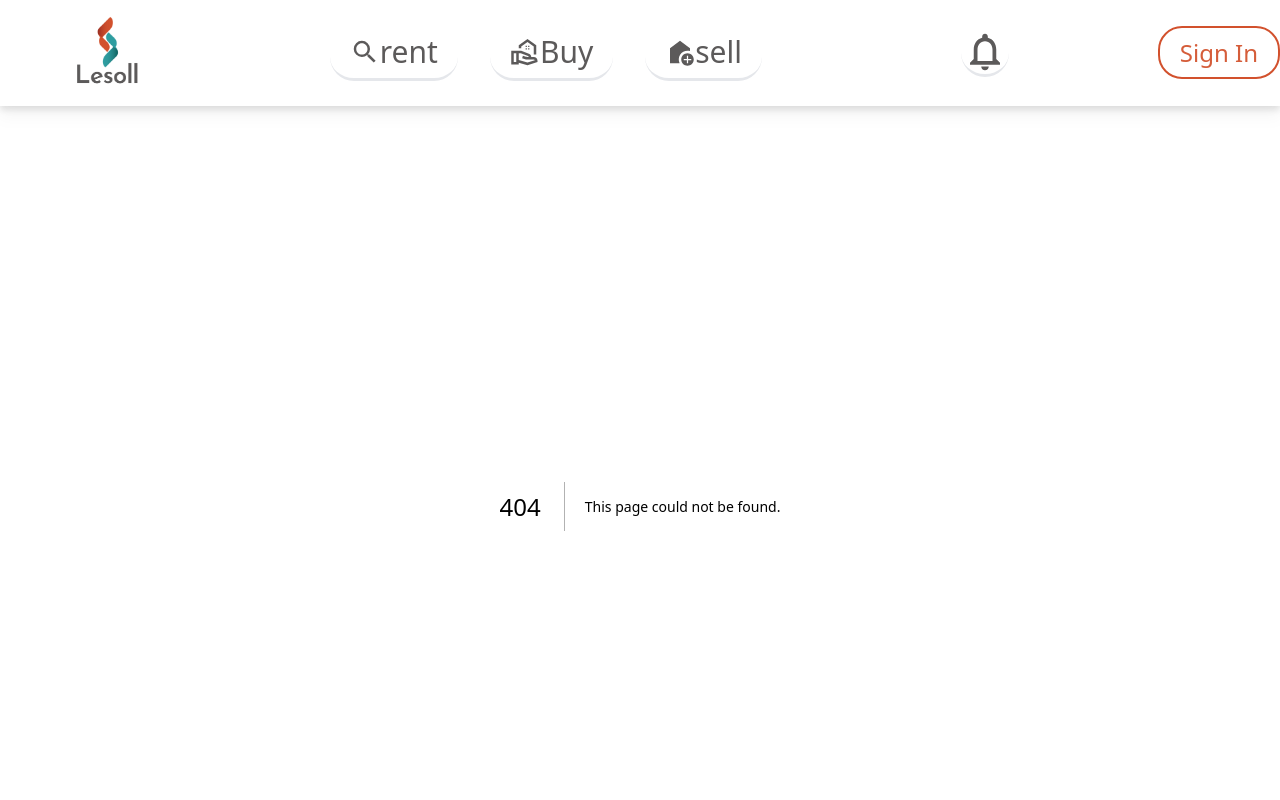
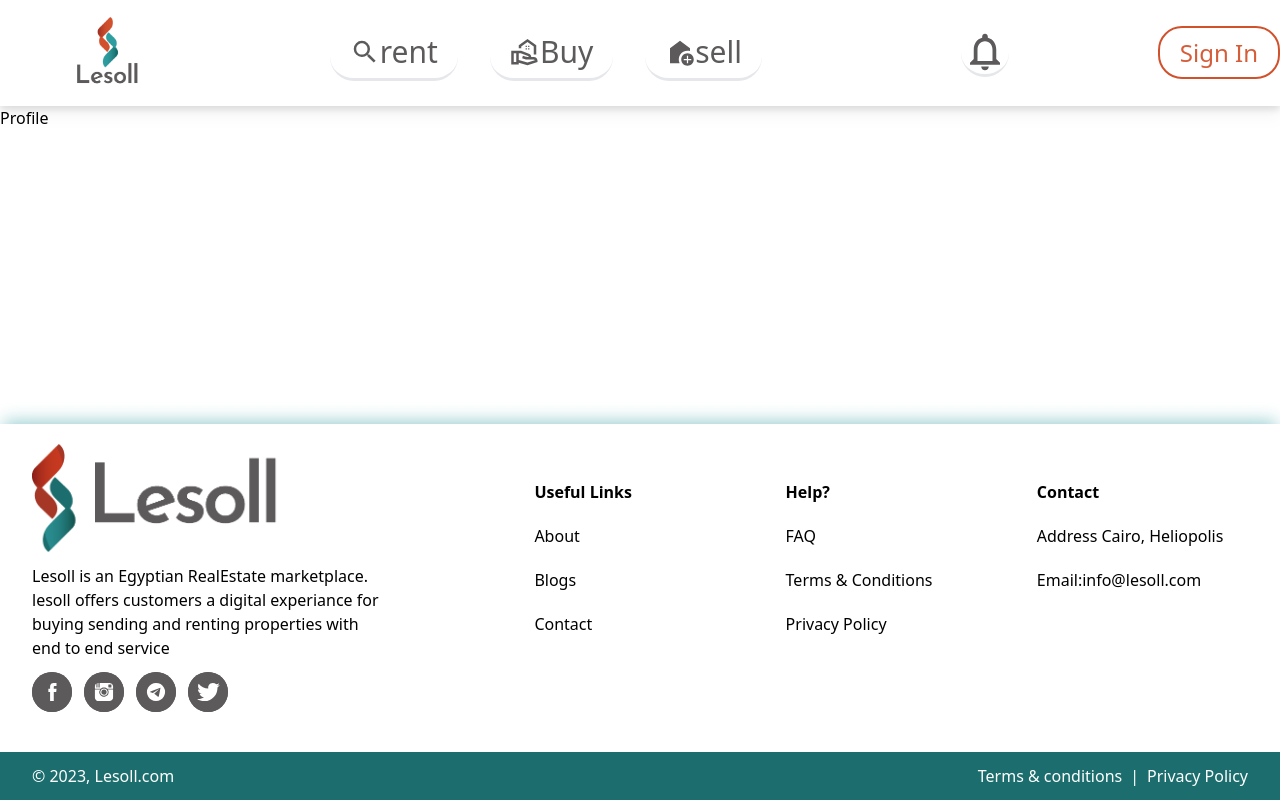
Before and after one commit to Lesoll-Team/frontend-site, a Next.js app: page /profile in a window 1280 px wide. Before the commit this address had no page. Shown: the top 800 px of the page. Built offline with nearby package versions, Linux system fonts and the light colour scheme.

Commit message:
minor change

```diff
--- a/src/components/footer/Footer.jsx
+++ b/src/components/footer/Footer.jsx
@@ -15,7 +15,7 @@ const Footer = () => {
             className="object-fit -mt-5 lg:w-[250px]  w-[150px]"
             src="/logo-x.png"
           />
-          <p className="w-3/4">
+          <p className="md:w-3/4">
             Lesoll is an Egyptian RealEstate marketplace. lesoll offers
             customers a digital experiance for buying sending and renting
             properties with end to end service
--- /dev/null
+++ b/src/components/profile/Profile.jsx
@@ -0,0 +1,7 @@
+import React from "react";
+
+const Profile = () => {
+  return <div>Profile</div>;
+};
+
+export default Profile;
--- /dev/null
+++ b/src/pages/profile/index.jsx
@@ -0,0 +1,7 @@
+import React from "react";
+import Profile from "@/components/profile/Profile";
+const ProfilePage = () => {
+  return <Profile />;
+};
+
+export default Profile;
--- a/src/styles/globals.css
+++ b/src/styles/globals.css
@@ -62,7 +62,17 @@ textarea:focus {
   box-shadow: none;
 } */
 
-
+body::-webkit-scrollbar {
+  width: 7px;               /* width of the entire scrollbar */
+}
+body::-webkit-scrollbar-track {
+  background: #fff;        /* color of the tracking area */
+}
+body::-webkit-scrollbar-thumb {
+  background-color: #309da0;    /* color of the scroll thumb */
+  border-radius: 0px;       /* roundness of the scroll thumb */
+  border: 3px solid #309da0;  /* creates padding around scroll thumb */
+}
 /* Chrome, Safari, Edge, Opera */
 input::-webkit-outer-spin-button,
 input::-webkit-inner-spin-button {
```
Also changed, not shown: src/pages/index.js (+3 -5 lines).
